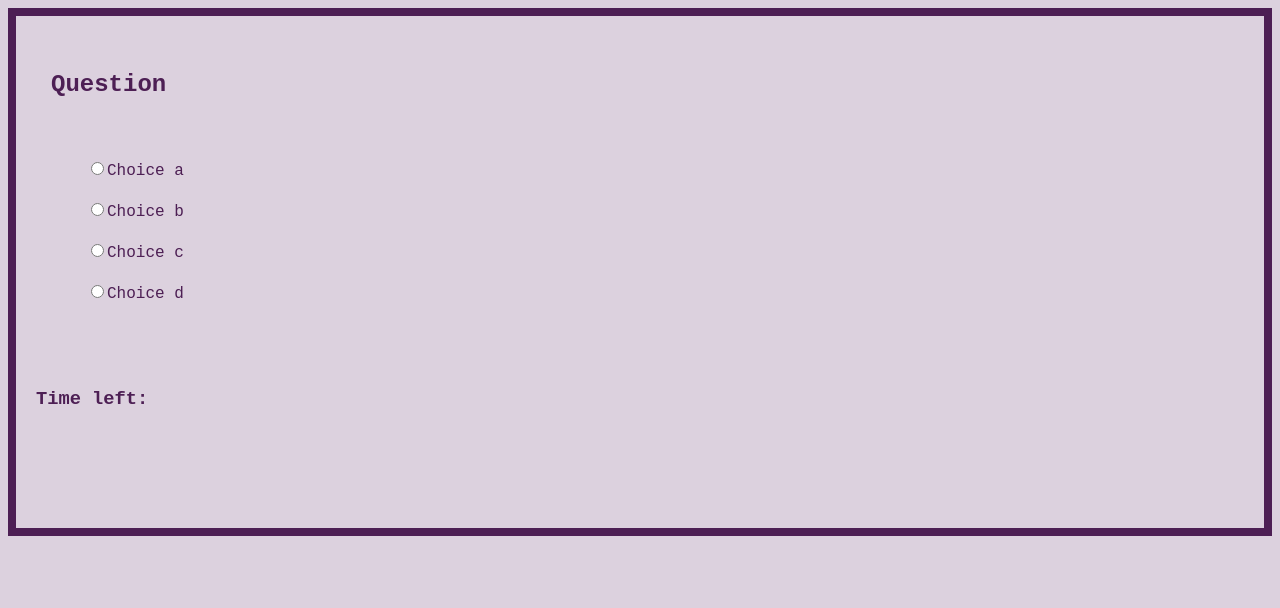
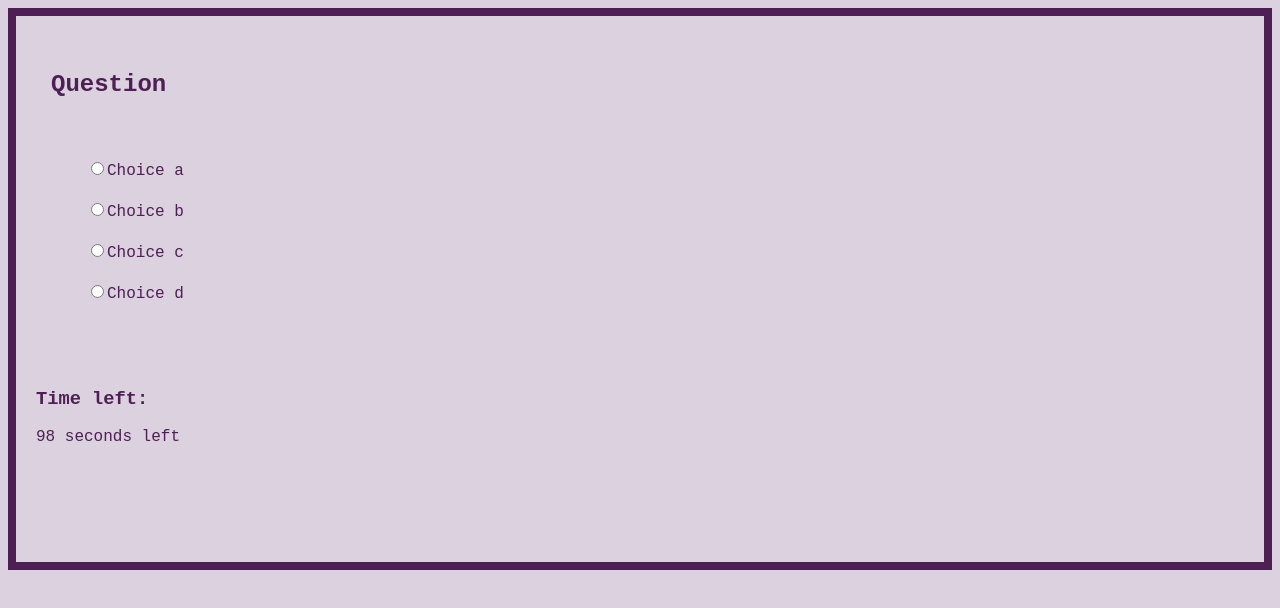
Before and after one commit to PDKetchum/module-4-javascript-quiz, a plain HTML site: page index.html in a window 1280 px wide. Both pictures are taken after a click on the button "Start". Drawn offline with Linux system fonts and the light colour scheme.

Commit message:
added a timer in js

```diff
--- a/assets/script.js
+++ b/assets/script.js
@@ -103,6 +103,7 @@ var startButton = document.getElementById("start-button");
 var quizContainer = document.getElementById("quiz-container");
 var quizContents = document.querySelectorAll(".appear");
 var startingContents = document.querySelectorAll(".hide");
+var timerPlaceHolder = document.getElementById("timeLeft");
 var timer;
 var timerCount;
 
@@ -111,6 +112,8 @@ startButton.addEventListener("click", startQuiz);
 function startQuiz() {
   displayQuizContents();
   hideStartingContents();
+  timerCount = 100;
+  startTimer();
 }
 
 function displayQuizContents() {
@@ -124,3 +127,13 @@ function hideStartingContents() {
     startingContents[i].style.display = "none";
   }
 }
+
+function startTimer() {
+  timer = setInterval(function () {
+    timerCount--;
+    timerPlaceHolder.textContent = timerCount + " seconds left";
+    if (timerCount === 0) {
+      clearInterval(timer);
+    }
+  }, 1000);
+}
--- a/index.html
+++ b/index.html
@@ -31,7 +31,7 @@
     </div>
     <div class="timer appear" id="timer">
       <h3>Time left:</h3>
-      <p></p>
+      <p id="timeLeft">100 seconds left</p>
     </div>
     <div class="buttons">
       <button id="start-button" class="start-button button hide">Start</button>
```
